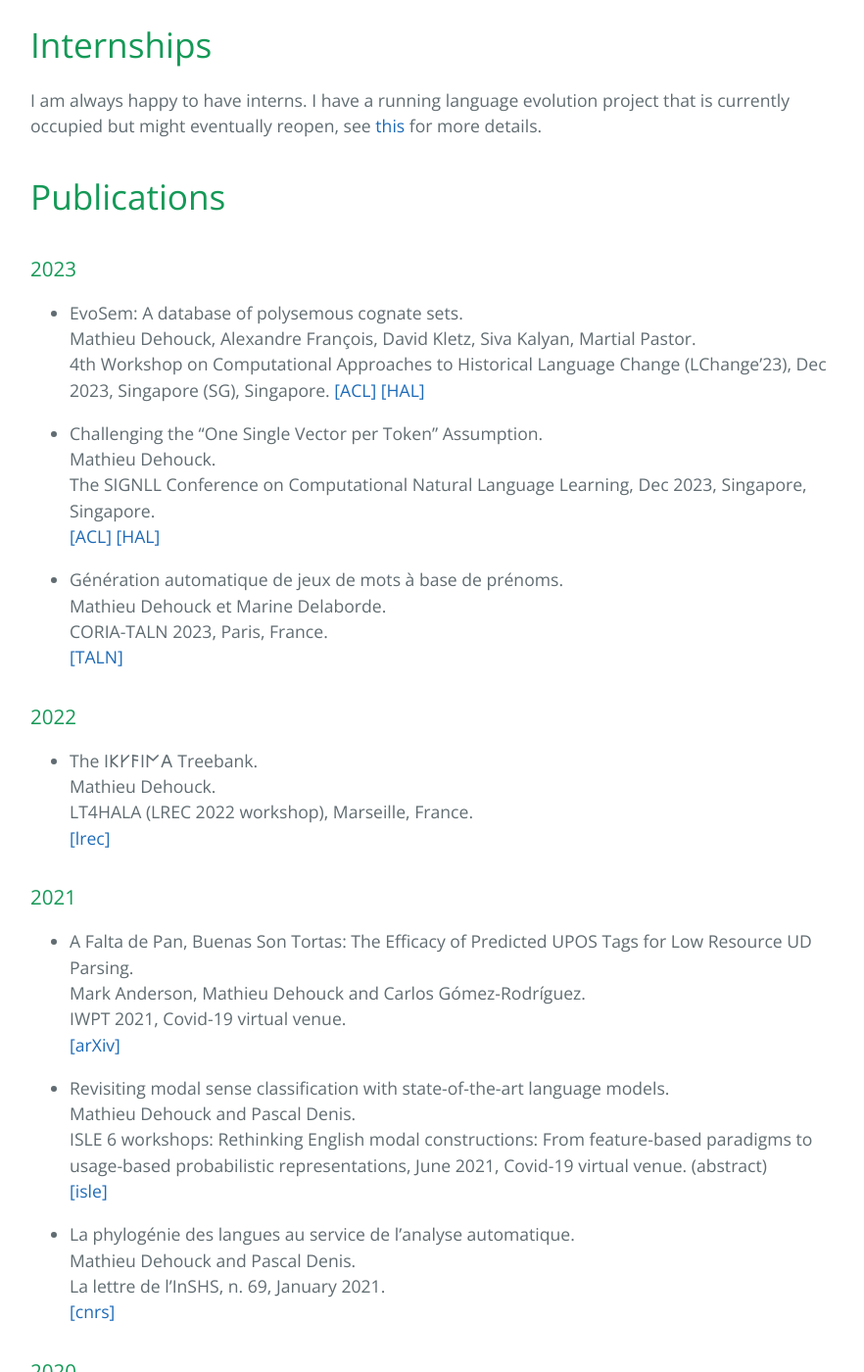
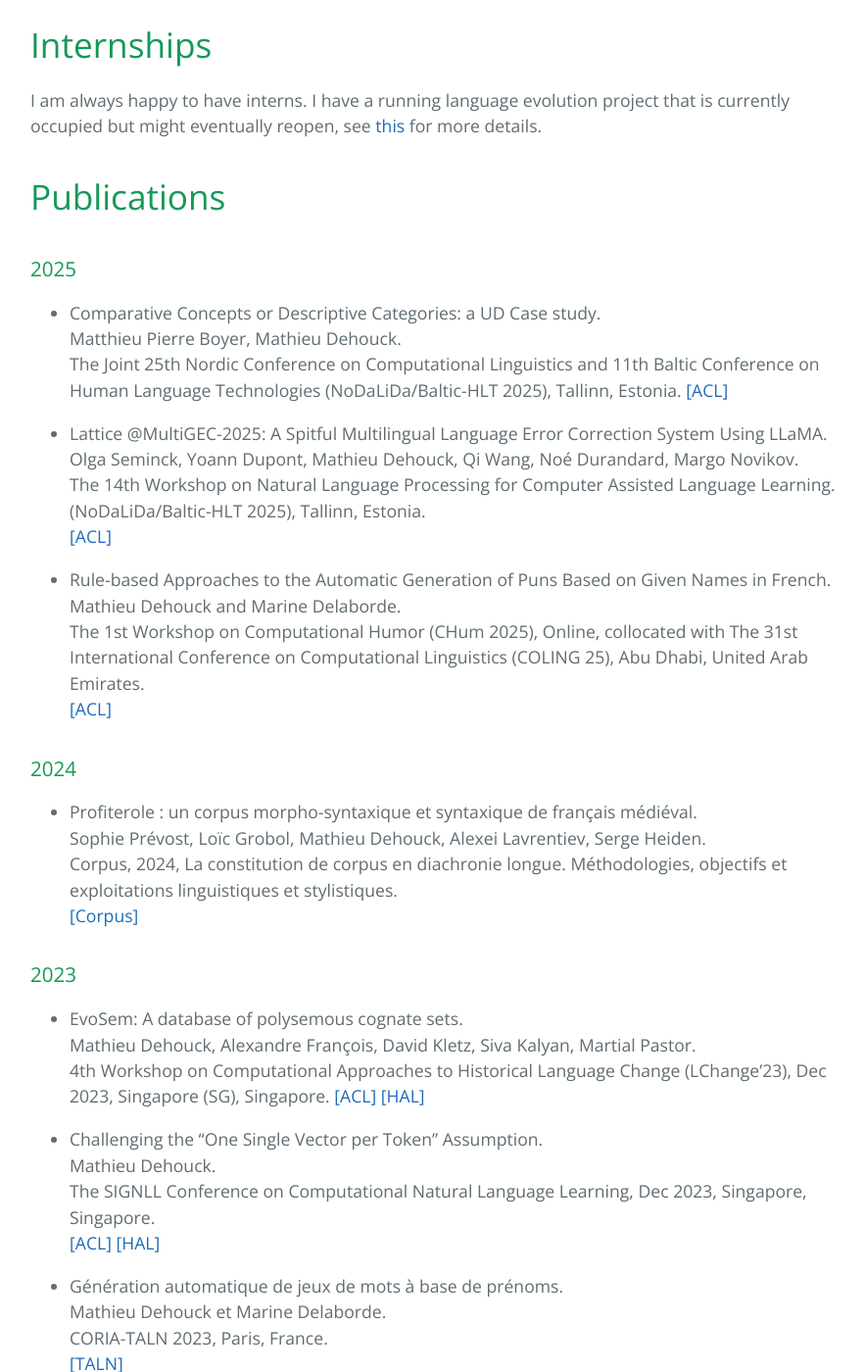
Before and after one commit to MathieuDehouck/MathieuDehouck.github.io, a Jekyll site: the page built from index.md, in a window 1280 px wide and 1400 px high, scrolled down 971 px. Shown: the whole window at 98% size, without its empty margins (193-1075 px from the left). Built offline with Jekyll 4.4.1, drawn with Linux system fonts in a browser that asks for light colours.

Commit message:
updating

```diff
--- a/index.md
+++ b/index.md
@@ -31,6 +31,31 @@
 
 
 # Publications
+
+### 2025
+
+*	Comparative Concepts or Descriptive Categories: a UD Case study.
+Matthieu Pierre Boyer, Mathieu Dehouck.
+The Joint 25th Nordic Conference on Computational Linguistics and 11th Baltic Conference on Human Language Technologies (NoDaLiDa/Baltic-HLT 2025), Tallinn, Estonia.
+[[ACL]](https://aclanthology.org/2025.nodalida-1.7/)
+
+*	Lattice @MultiGEC-2025: A Spitful Multilingual Language Error Correction System Using LLaMA.
+Olga Seminck, Yoann Dupont, Mathieu Dehouck, Qi Wang, Noé Durandard, Margo Novikov.
+The 14th Workshop on Natural Language Processing for Computer Assisted Language Learning.
+(NoDaLiDa/Baltic-HLT 2025), Tallinn, Estonia.
+[[ACL]](https://aclanthology.org/2025.nlp4call-1.2/)
+
+*	Rule-based Approaches to the Automatic Generation of Puns Based on Given Names in French.
+Mathieu Dehouck and Marine Delaborde.
+The 1st Workshop on Computational Humor (CHum 2025), Online, collocated with The 31st International Conference on Computational Linguistics (COLING 25), Abu Dhabi, United Arab Emirates.
+[[ACL]](https://aclanthology.org/2025.chum-1.3/)
+
+### 2024
+
+*	Profiterole : un corpus morpho-syntaxique et syntaxique de français médiéval.
+Sophie Prévost, Loïc Grobol, Mathieu Dehouck, Alexei Lavrentiev, Serge Heiden.
+Corpus, 2024, La constitution de corpus en diachronie longue. Méthodologies, objectifs et exploitations linguistiques et stylistiques.
+[[Corpus]](https://doi.org/10.4000/corpus.8538)
 
 ### 2023
 
```
